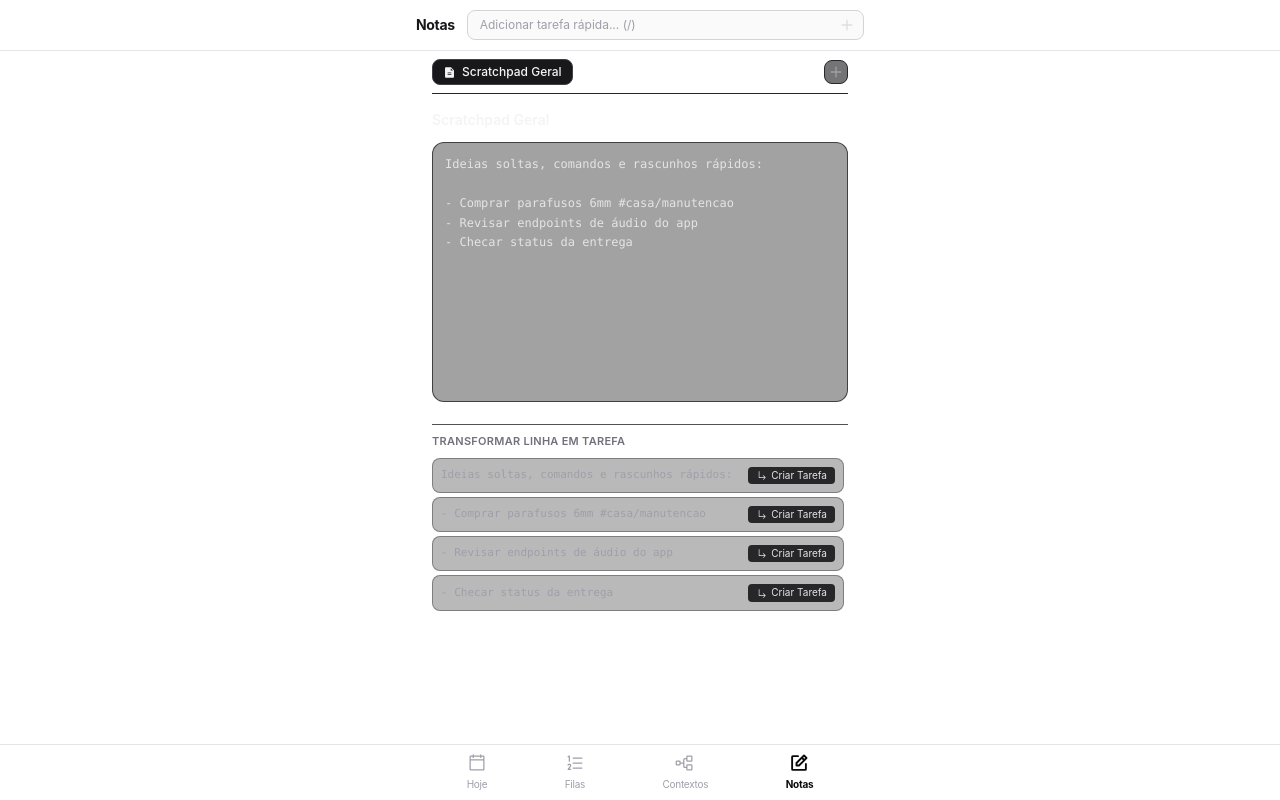
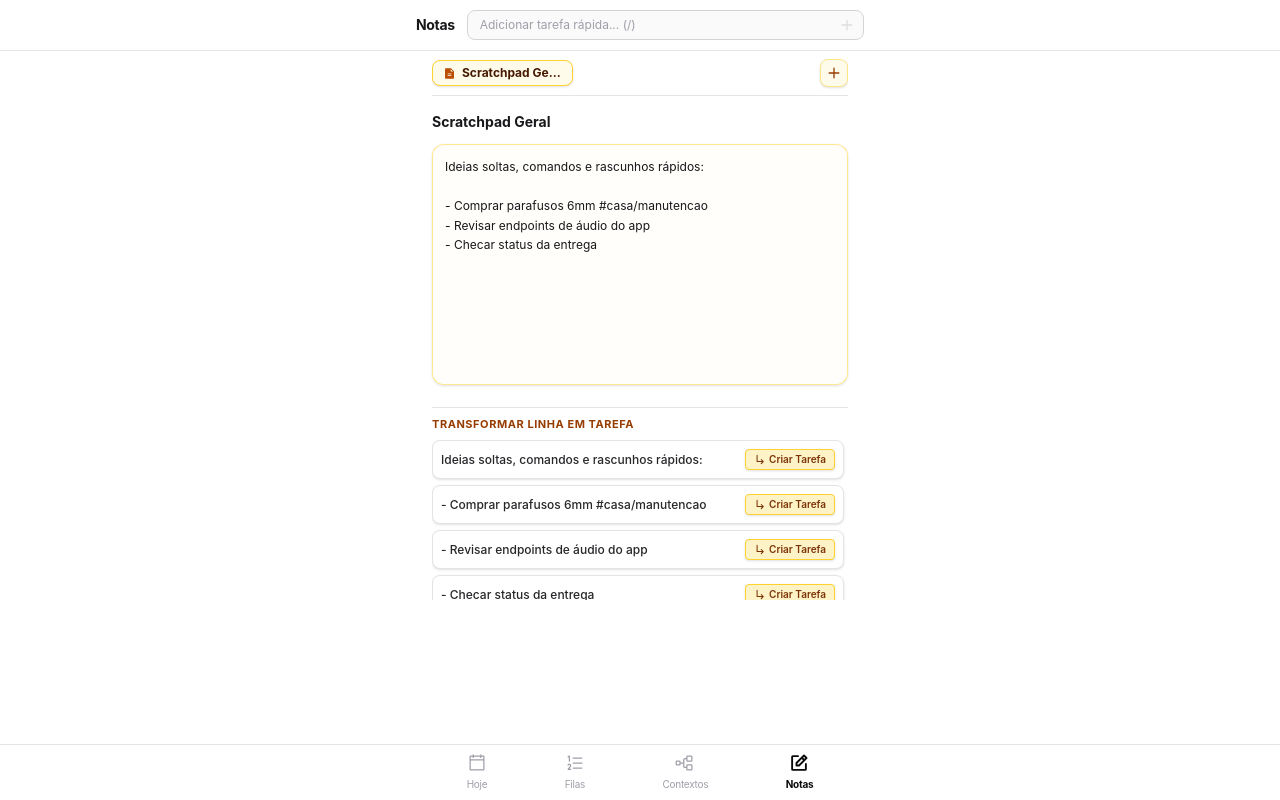
Before and after one commit to lessandrobull/taskflow, a React (Vite) app: page / in a window 1280 px wide. Both pictures are taken after a click on the button "Notas". Built offline with nearby package versions, Linux system fonts and the light colour scheme; no server answers; the database is empty.

Commit message:
feat(etapa-4): tema claro e paleta ambar/laranja na aba de notas

```diff
--- a/src/colors.js
+++ b/src/colors.js
@@ -119,4 +119,22 @@ export const THEME = {
     p2: 'bg-amber-100 text-amber-700 border-amber-300',
     p3: 'bg-zinc-100 text-zinc-600 border-zinc-300',
   },
+
+  // Página de Notas (Âmbar / Laranja)
+  notas: {
+    cabecalhoTitulo: 'text-amber-800',
+    divisor: 'border-zinc-200',
+    abaAtiva: 'bg-amber-50 text-amber-950 border-amber-300 shadow-sm font-bold',
+    abaInativa: 'text-zinc-500 hover:text-zinc-800 border-zinc-200 bg-white',
+    addBtn: 'text-amber-800 bg-amber-50 border-amber-200 hover:bg-amber-100',
+    editorBg: 'bg-amber-50/20',
+    editorBorder: 'border-amber-200/90 focus:border-amber-400',
+    editorTexto: 'text-zinc-900',
+    editorPlaceholder: 'placeholder-zinc-400',
+    cardLinhaBg: 'bg-white',
+    cardLinhaBorder: 'border-zinc-200 hover:border-amber-300 shadow-sm',
+    cardLinhaTexto: 'text-zinc-800',
+    converterBtn: 'bg-amber-100 text-amber-900 hover:bg-amber-200 border-amber-300',
+    msgSucesso: 'text-emerald-700 font-semibold',
+  },
 };
--- a/src/views/NotesView.jsx
+++ b/src/views/NotesView.jsx
@@ -1,6 +1,7 @@
 import React, { useState } from 'react';
 import { Plus, Trash, ArrowElbowDownRight, FileText } from '@phosphor-icons/react';
 import { processarInputRapido } from '../utils/parser';
+import { THEME } from '../colors';
 
 export default function NotesView({
   notas,
@@ -12,7 +13,6 @@ export default function NotesView({
   removerNota,
   onAdicionarTarefa,
 }) {
-  const [linhaSelecionada, setLinhaSelecionada] = useState('');
   const [mensagemConversao, setMensagemConversao] = useState('');
 
   const handleConverterLinha = (linha) => {
@@ -29,19 +29,18 @@ export default function NotesView({
 
   if (!notaAtiva) {
     return (
-      <div className="text-center py-20 text-zinc-500 text-xs">
+      <div className="text-center py-20 text-zinc-400 text-xs">
         <p className="mb-3">Nenhuma nota selecionada.</p>
         <button
           onClick={criarNota}
-          className="inline-flex items-center gap-1.5 px-3 py-1.5 rounded-lg bg-zinc-900 border border-zinc-800 text-zinc-200 hover:border-zinc-700"
+          className={`inline-flex items-center gap-1.5 px-3 py-1.5 rounded-lg border font-semibold shadow-sm transition-colors ${THEME.notas.addBtn}`}
         >
-          <Plus size={14} /> Criar nova nota
+          <Plus size={14} weight="bold" /> Criar nova nota
         </button>
       </div>
     );
   }
 
-  // Linhas válidas com conteúdo para atalho de conversão
   const linhasUteis = notaAtiva.conteudo
     .split('\n')
     .map((l) => l.trim())
@@ -49,8 +48,8 @@ export default function NotesView({
 
   return (
     <div className="space-y-4 pb-24">
-      {/* Barra de Abas / Seleção de Notas */}
-      <div className="flex items-center justify-between gap-2 overflow-x-auto pb-2 border-b border-zinc-800 no-scrollbar">
+      {/* Barra de Seleção de Notas */}
+      <div className={`flex items-center justify-between gap-2 overflow-x-auto pb-2 border-b ${THEME.notas.divisor} no-scrollbar`}>
         <div className="flex items-center gap-1.5">
           {notas.map((n) => {
             const ativa = n.id === notaAtivaId;
@@ -58,13 +57,15 @@ export default function NotesView({
               <button
                 key={n.id}
                 onClick={() => setNotaAtivaId(n.id)}
-                className={`flex items-center gap-1.5 px-2.5 py-1 rounded-lg text-xs whitespace-nowrap transition-colors ${
-                  ativa
-                    ? 'bg-zinc-900 text-zinc-100 border border-zinc-700 font-medium'
-                    : 'text-zinc-500 hover:text-zinc-300'
+                className={`flex items-center gap-1.5 px-2.5 py-1 rounded-lg text-xs whitespace-nowrap transition-all border ${
+                  ativa ? THEME.notas.abaAtiva : THEME.notas.abaInativa
                 }`}
               >
-                <FileText size={13} weight={ativa ? 'fill' : 'regular'} />
+                <FileText
+                  size={13}
+                  weight={ativa ? 'fill' : 'regular'}
+                  className={ativa ? 'text-amber-700' : 'text-zinc-400'}
+                />
                 <span className="max-w-[100px] truncate">{n.titulo || 'Sem título'}</span>
               </button>
             );
@@ -73,7 +74,7 @@ export default function NotesView({
 
         <button
           onClick={criarNota}
-          className="p-1 rounded-lg text-zinc-400 hover:text-zinc-100 bg-zinc-900/60 border border-zinc-800 shrink-0"
+          className={`p-1.5 rounded-lg border transition-colors shrink-0 shadow-sm ${THEME.notas.addBtn}`}
           title="Nova nota"
         >
           <Plus size={14} weight="bold" />
@@ -88,13 +89,13 @@ export default function NotesView({
             value={notaAtiva.titulo}
             onChange={(e) => atualizarNota(notaAtiva.id, { titulo: e.target.value })}
             placeholder="Título da anotação..."
-            className="w-full bg-transparent text-sm font-semibold text-zinc-100 placeholder-zinc-600 focus:outline-none"
+            className="w-full bg-transparent text-sm font-bold text-zinc-900 placeholder-zinc-400 focus:outline-none"
           />
 
           {notas.length > 1 && (
             <button
               onClick={() => removerNota(notaAtiva.id)}
-              className="text-zinc-600 hover:text-rose-400 p-1 transition-colors"
+              className="text-zinc-400 hover:text-rose-600 p-1 transition-colors"
               title="Excluir nota"
             >
               <Trash size={14} />
@@ -103,42 +104,42 @@ export default function NotesView({
         </div>
 
         <textarea
-          rows={12}
+          rows={11}
           value={notaAtiva.conteudo}
           onChange={(e) => atualizarNota(notaAtiva.id, { conteudo: e.target.value })}
-          placeholder="Escreva livremente... Use #contexto ou @horario se desejar converter linhas depois."
-          className="w-full bg-zinc-900/40 border border-zinc-800/80 rounded-xl p-3 text-xs text-zinc-200 placeholder-zinc-600 leading-relaxed font-mono focus:outline-none focus:border-zinc-700 resize-none transition-colors"
+          placeholder="Escreva livremente... Use #contexto ou @horario para converter linhas em tarefas abaixo."
+          className={`w-full border rounded-xl p-3 text-xs leading-relaxed font-sans focus:outline-none resize-none transition-colors shadow-sm ${THEME.notas.editorBg} ${THEME.notas.editorBorder} ${THEME.notas.editorTexto} ${THEME.notas.editorPlaceholder}`}
         />
       </div>
 
-      {/* Seção de Conversão Rápida: Linhas -> Tarefas */}
+      {/* Transformar Linha em Tarefa */}
       {linhasUteis.length > 0 && (
-        <div className="pt-2 border-t border-zinc-800/80 space-y-2">
+        <div className={`pt-2 border-t ${THEME.notas.divisor} space-y-2`}>
           <div className="flex items-center justify-between">
-            <span className="text-[11px] uppercase tracking-wide text-zinc-500 font-semibold">
+            <span className={`text-[11px] uppercase tracking-wider font-bold ${THEME.notas.cabecalhoTitulo}`}>
               Transformar linha em tarefa
             </span>
             {mensagemConversao && (
-              <span className="text-[11px] text-emerald-400 transition-opacity">
+              <span className={`text-[11px] transition-opacity ${THEME.notas.msgSucesso}`}>
                 {mensagemConversao}
               </span>
             )}
           </div>
 
-          <div className="space-y-1 max-h-40 overflow-y-auto pr-1">
+          <div className="space-y-1.5 max-h-40 overflow-y-auto pr-1">
             {linhasUteis.slice(0, 5).map((linha, idx) => (
               <div
                 key={idx}
-                className="flex items-center justify-between p-2 rounded-lg bg-zinc-900/30 border border-zinc-800/40 text-xs text-zinc-400 group hover:border-zinc-700"
+                className={`flex items-center justify-between p-2 rounded-lg border transition-colors group ${THEME.notas.cardLinhaBg} ${THEME.notas.cardLinhaBorder}`}
               >
-                <span className="truncate flex-1 mr-2 font-mono text-[11px]">
+                <span className={`truncate flex-1 mr-2 text-xs font-medium ${THEME.notas.cardLinhaTexto}`}>
                   {linha}
                 </span>
                 <button
                   onClick={() => handleConverterLinha(linha)}
-                  className="flex items-center gap-1 px-2 py-0.5 rounded bg-zinc-800 text-zinc-200 hover:bg-zinc-700 text-[10px] shrink-0 transition-colors"
+                  className={`flex items-center gap-1 px-2 py-0.5 rounded text-[10px] font-semibold border transition-colors shadow-sm shrink-0 ${THEME.notas.converterBtn}`}
                 >
-                  <ArrowElbowDownRight size={11} />
+                  <ArrowElbowDownRight size={11} weight="bold" />
                   Criar Tarefa
                 </button>
               </div>
```
